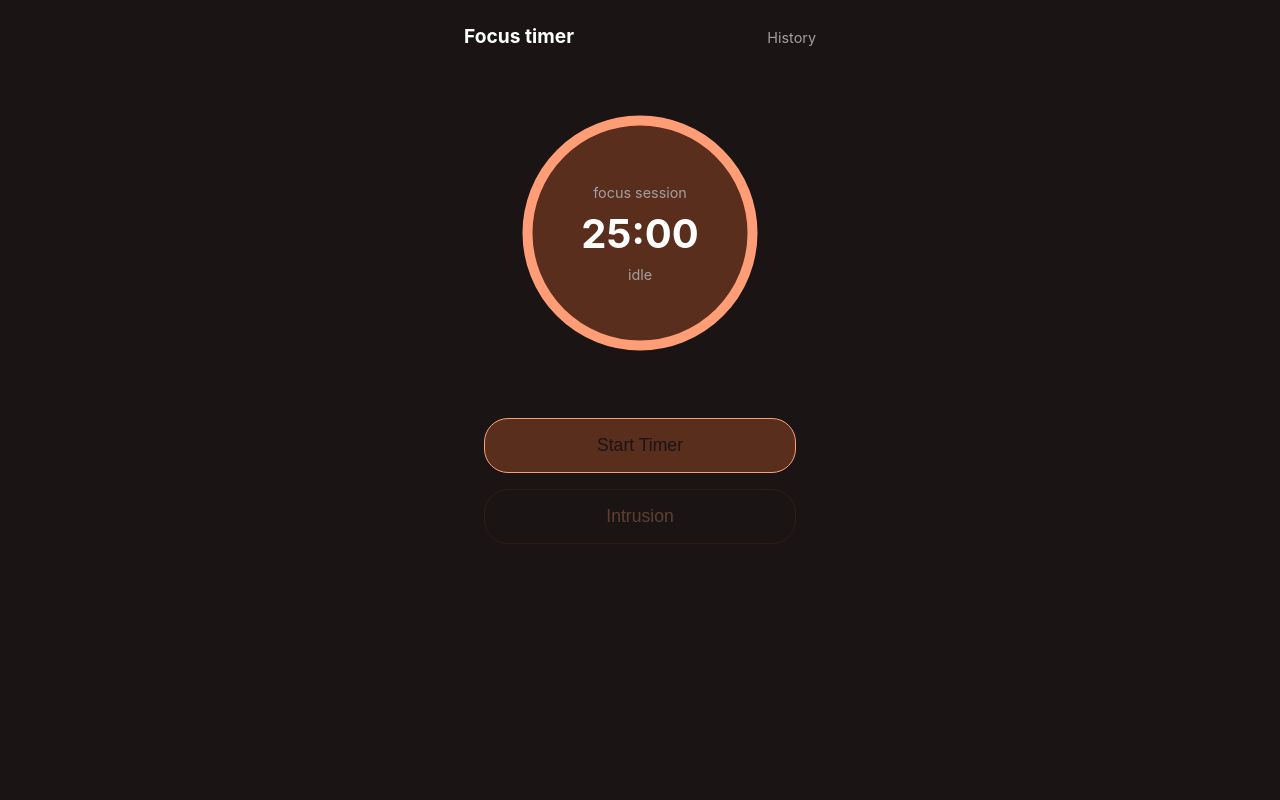
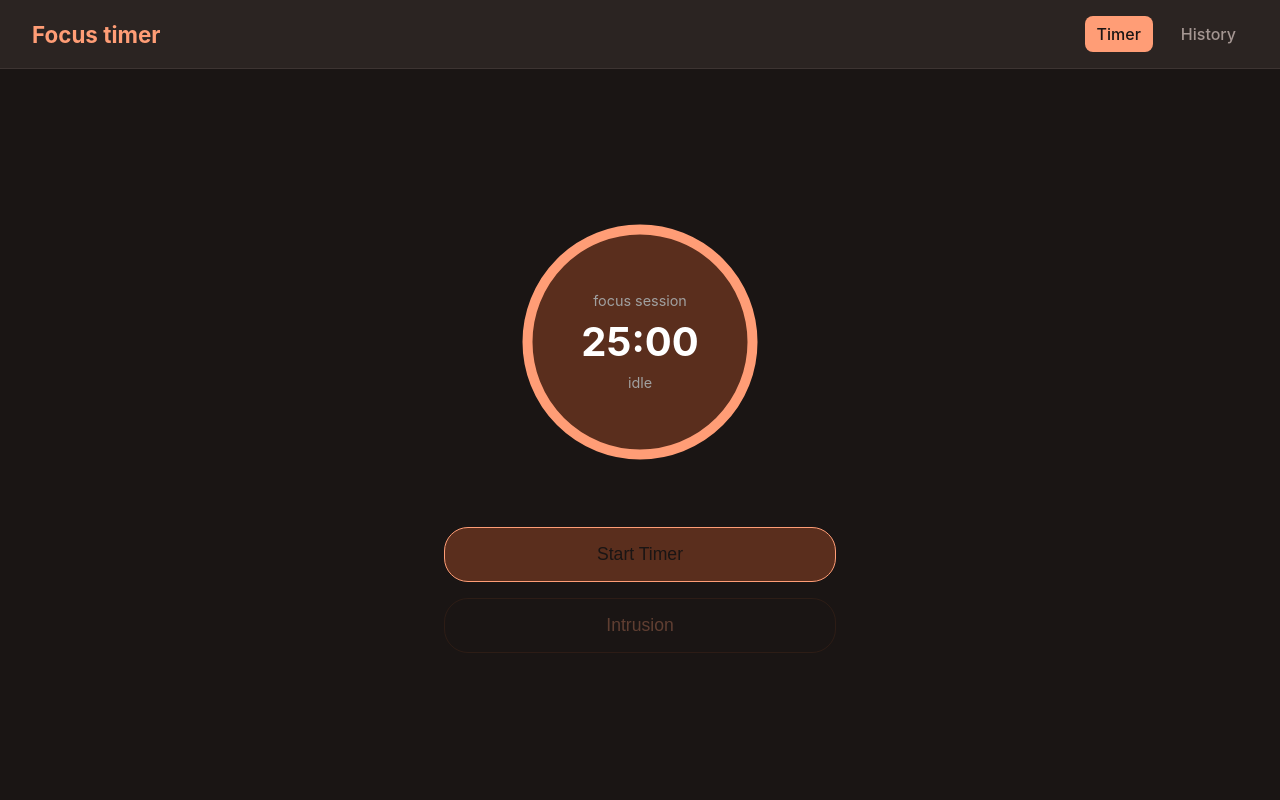
Before and after one commit to k-ara-11-9/resilient-focus-timer, a Flask app: page / in a window 1280 px wide. Run offline with Flask 3, Linux system fonts and the light colour scheme; data that the repository does not hold is empty.

Commit message:
Fix LG-01 polish items: relative dates, loading state, layout

```diff
--- a/static/style.css
+++ b/static/style.css
@@ -9,43 +9,65 @@ body {
     color: #ffffff;
     font-family: -apple-system, BlinkMacSystemFont, 'Segoe UI', Roboto, Helvetica, Arial, sans-serif;
     display: flex;
+    flex-direction: column;
+    height: 100vh;
+}
+
+.page-wrapper {
+    flex: 1;
+    display: flex;
     justify-content: center;
     align-items: center;
-    height: 100vh;
+    overflow-y: auto;
 }
 
 .app-container {
     width: 100%;
-    max-width: 400px;
-    height: 100%;
-    max-height: 800px;
+    max-width: 480px;
     padding: 24px;
     display: flex;
     flex-direction: column;
 }
 
 header {
+    width: 100%;
+    background-color: #2b2422;
+    padding: 16px 32px;
     display: flex;
     justify-content: space-between;
-    align-items: baseline;
-    margin-bottom: 60px;
-    width: 100%;
+    align-items: center;
+    border-bottom: 1px solid #3d3432;
 }
 
 header h1 {
-    font-size: 1.2rem;
+    font-size: 1.4rem;
     font-weight: 700;
+    color: #ff9d76;
+}
+
+header nav {
+    display: flex;
+    gap: 16px;
 }
 
 header nav a {
-    color: #a0a0a0;
+    color: #a49692;
     text-decoration: none;
-    font-size: 0.9rem;
-    transition: color 0.2s;
+    font-size: 1rem;
+    font-weight: 500;
+    padding: 8px 12px;
+    border-radius: 8px;
+    transition: all 0.2s;
 }
 
 header nav a:hover {
-    color: #ff9d76;
+    color: #e3d9d3;
+    background-color: #3d3432;
+}
+
+header nav a.active {
+    color: #1a1514;
+    background-color: #ff9d76;
 }
 
 main {
--- a/templates/index.html
+++ b/templates/index.html
@@ -7,13 +7,16 @@
     <link rel="stylesheet" href="/static/style.css">
 </head>
 <body>
-    <div class="app-container">
-        <header>
-            <h1>Focus timer</h1>
-            <nav><a href="/history">History</a></nav>
-        </header>
-
-        <main>
+    <header>
+        <h1>Focus timer</h1>
+        <nav>
+            <a href="/" class="active">Timer</a>
+            <a href="/history">History</a>
+        </nav>
+    </header>
+    <div class="page-wrapper">
+        <div class="app-container">
+            <main>
             <div class="timer-container">
                 <svg class="progress-ring" viewBox="0 0 100 100">
                     <circle class="progress-ring__track" cx="50" cy="50" r="45"></circle>
@@ -31,6 +34,7 @@
                 <button id="intrusionBtn" disabled>Intrusion</button>
             </div>
         </main>
+        </div>
     </div>
 
     <!-- Free notification sound preview from Mixkit -->
```
Also changed, not shown: static/history.js (+19 -5 lines), templates/history.html (+10 -6 lines), test_e2e_lg01.py (+28 -9 lines).
